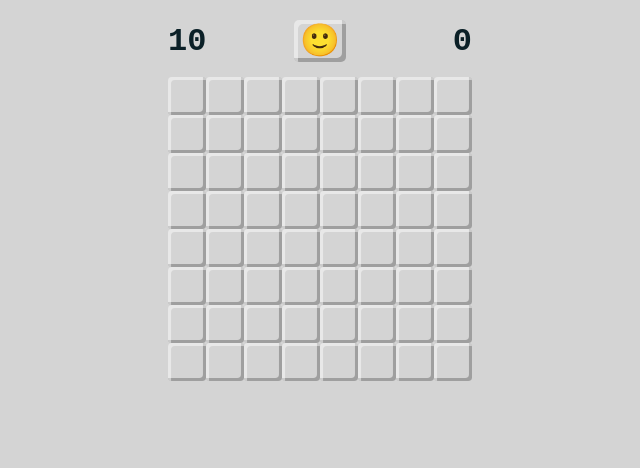
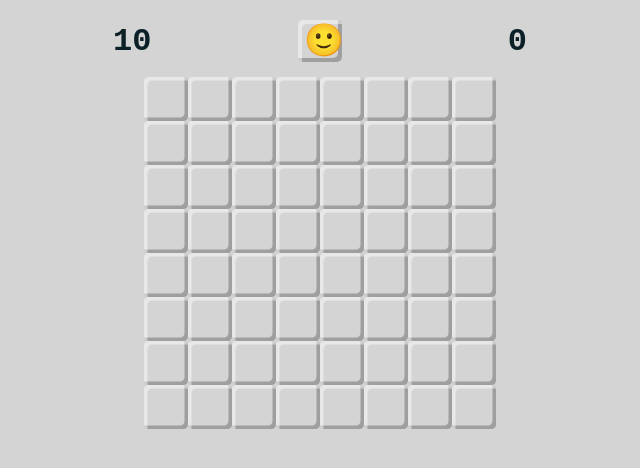
Before and after one commit to shamilfrontend/vue3-minesweeper, a Vue app: page / in a window 1280 px wide. Shown: the top 468 px of the page, without its empty margins (320-960 px from the left). Built offline with nearby package versions, Linux system fonts and the light colour scheme.

Commit message:
feat: update

```diff
--- a/src/App.vue
+++ b/src/App.vue
@@ -149,7 +149,7 @@ export default {
         width: 8,
         height: 8,
         totalNumberOfBombs: 10,
-        size: 38
+        size: 44
       };
 
       this.resetGame();
@@ -222,13 +222,9 @@ $border-radius: calc(var(--size) / 10);
   user-select: none;
 }
 
-html {
-  height: 100%;
-}
-
 body {
   margin: 0;
-  min-height: 100vh;
+  min-height: 90vh;
   font-family: "Roboto", sans-serif;
   text-align: center;
   background-color: $tile-color;
@@ -259,7 +255,7 @@ main {
 }
 
 .status {
-  max-width: 304px;
+  max-width: 414px;
   margin-left: auto;
   margin-right: auto;
   align-items: center;
@@ -284,6 +280,7 @@ main {
 
   button {
     @include add-shadow(4px);
+    width: 44px;
     border-radius: 5px;
   }
 }
```
